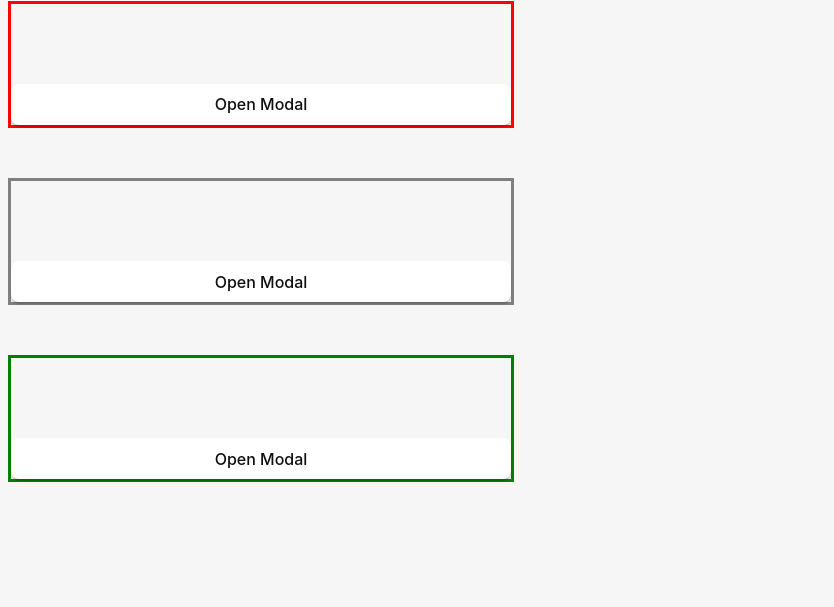
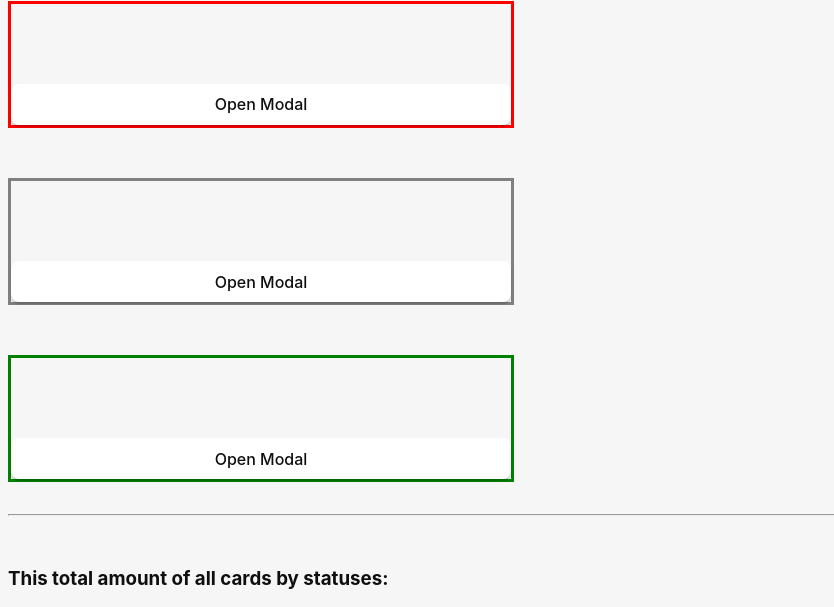
Before and after one commit to BronzeCrab/dayplan, a plain HTML site: page src/index.html in a window 1280 px wide. Shown: the part 90-697 px from the top of the page, without its empty margins (0-834 px from the left). Drawn offline with nearby package versions, Linux system fonts and the light colour scheme.

Commit message:
Some html formattin.

```diff
--- a/src/index.html
+++ b/src/index.html
@@ -37,7 +37,15 @@
       <button class="openModalBtn">Open Modal</button>
     </div>
 
-    <canvas id="myChart"></canvas>
+    <br>
+    <hr>
+    <br>
+
+    <div>
+      <h3>This total amount of all cards by statuses:</h3>
+      <canvas id="myChart"></canvas>
+    </div>
+
     <script src="https://cdn.jsdelivr.net/npm/chart.js"></script>
   </body>
 </html>
--- a/src/main.js
+++ b/src/main.js
@@ -215,7 +215,7 @@ function handleArrows() {
 
 async function drawFirstChart() {
   let stats = await invoke("get_some_stats");
-  console.log(stats);
+
   let labels = [];
   let adata = [];
   for (let i = 0; i < stats.length; i++) {
```
